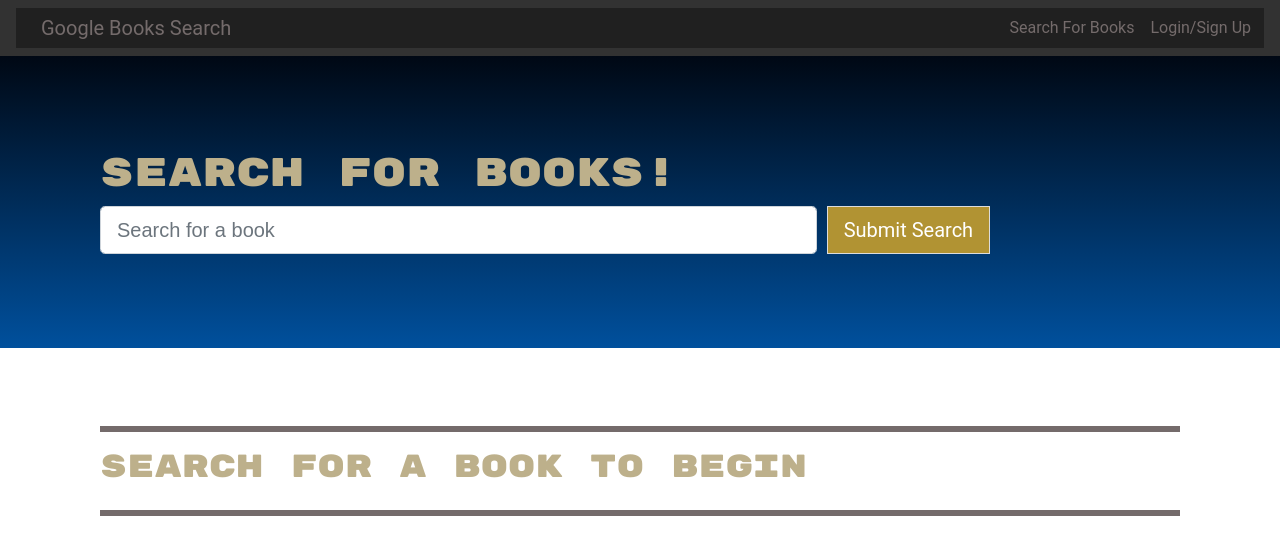
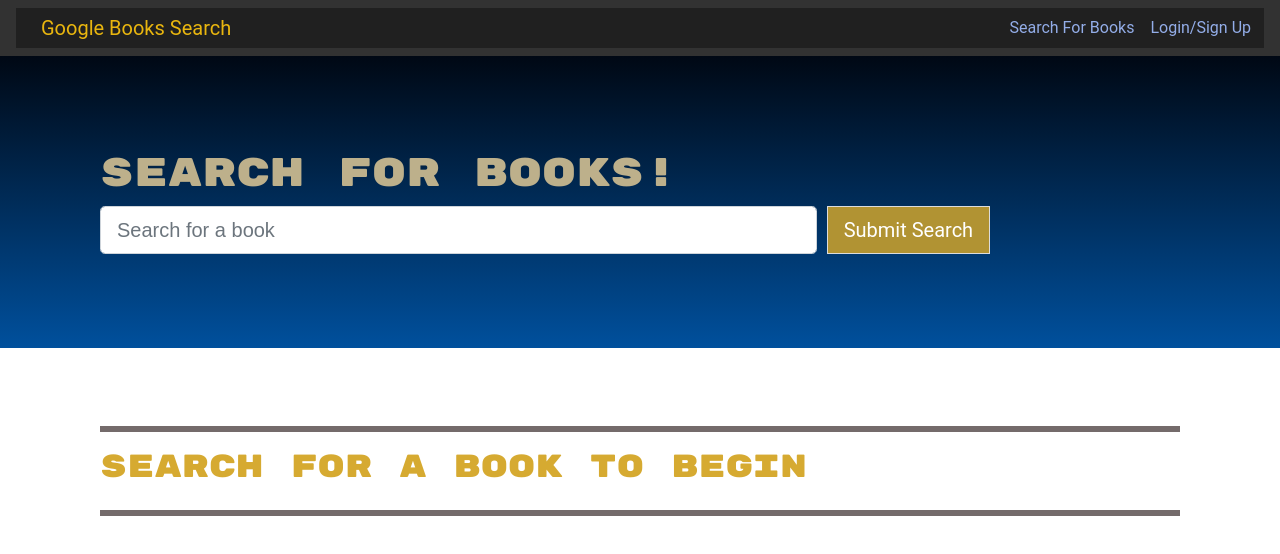
Before and after one commit to yoyachi/book-search-engine, a React (Create React App) app in the folder client/: page / in a window 1280 px wide. Shown: the top 554 px of the page. Built offline with nearby package versions, Linux system fonts and the light colour scheme.

Commit message:
Update container

```diff
--- a/client/src/index.css
+++ b/client/src/index.css
@@ -14,6 +14,9 @@ h6 {
   font-family: 'Rubik Mono One', sans-serif;
   color: #bdb08b;
 
+}
+h2 {
+  color: #d6aa31;
 }
 
 hr {
@@ -91,14 +94,14 @@ a {
 }
 
 .navbar-expand-lg .navbar-nav .nav-link {
-  color: rgb(179, 142, 214);
+  color: rgba(150, 177, 238, 0.972)!important;
 }
 .show {
   padding-left: 10px;
 }
 
 .navbar-dark .navbar-brand {
-  color: rgb(233, 182, 15);
+  color: rgb(233, 182, 15)!important;
 }
 
 .modal-content {
```
